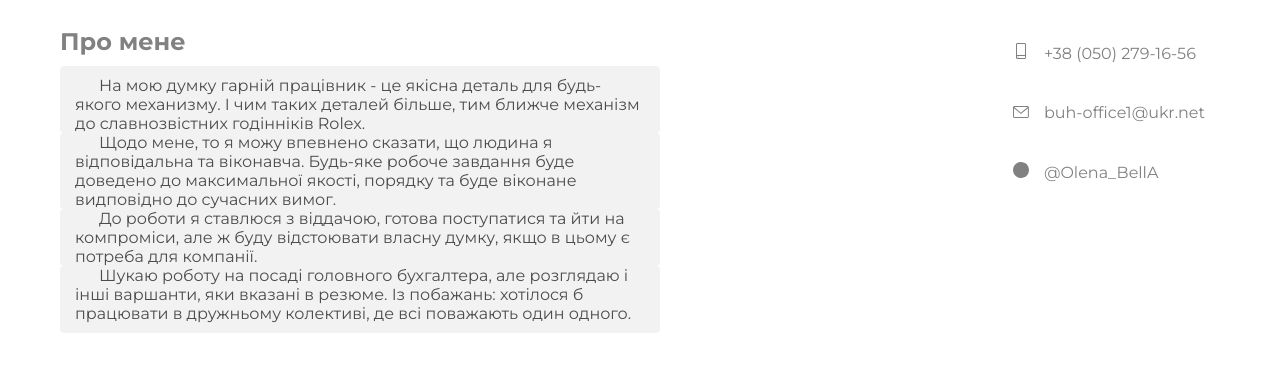
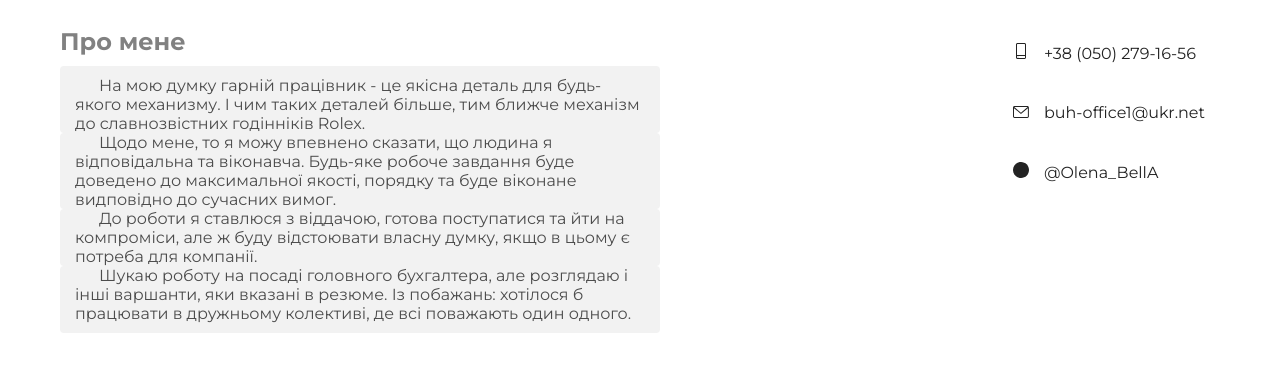
Before and after one commit to whiteoctopuscodes/resume_economist, a plain HTML site: page index.html in a window 1280 px wide. Shown: the part 418-800 px from the top of the page. Drawn offline with Linux system fonts and the light colour scheme.

Commit message:
rechange

```diff
--- a/css/style.css
+++ b/css/style.css
@@ -89,7 +89,7 @@ header {
 .about p:last-child {
     padding-bottom: 10px;
 }
-
+.contacts-item
 .contacts-item {
     display: flex;
     color: #818181;
```
